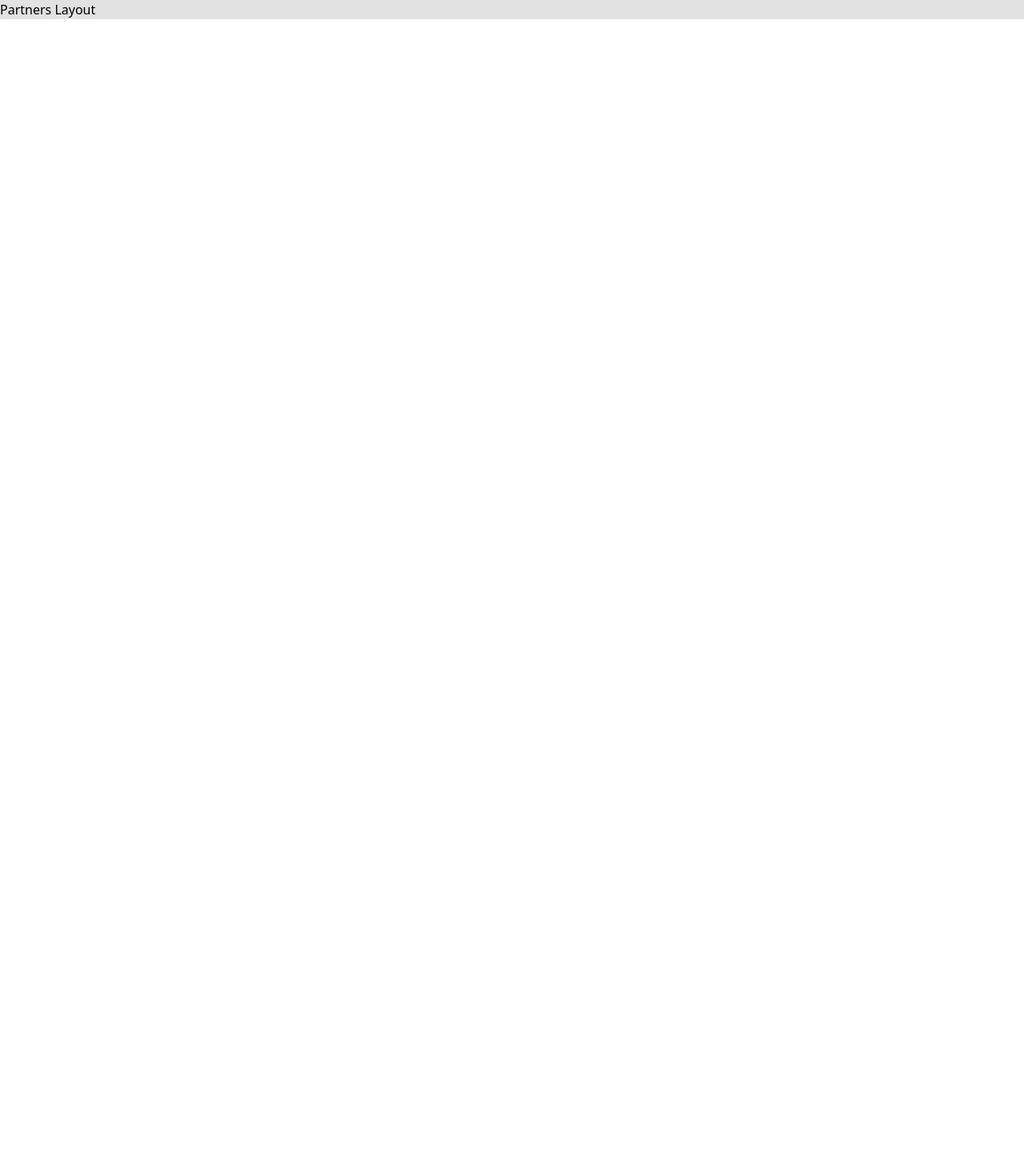
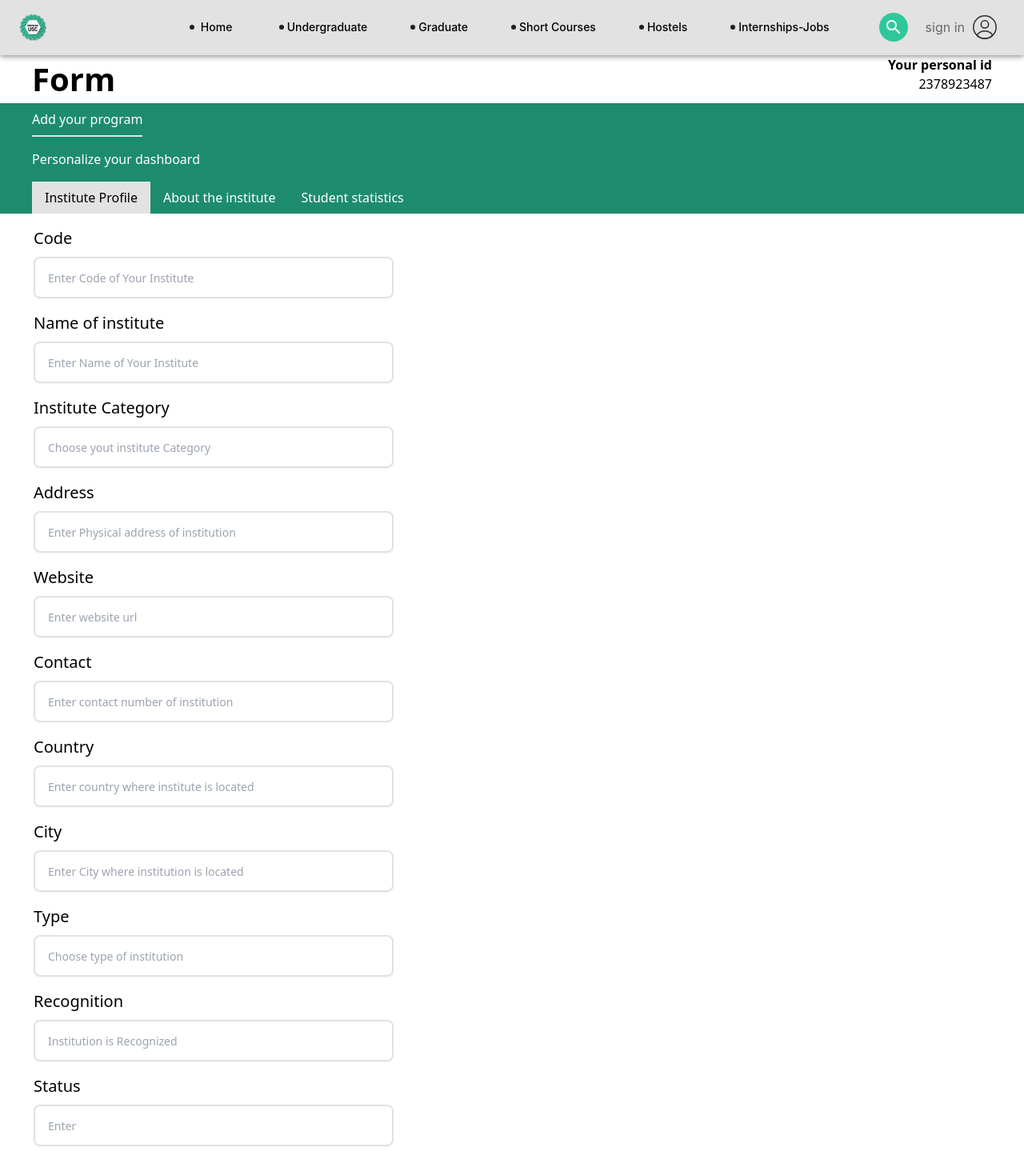
Before and after one commit to rohis10iq/admissions-apply, a React (Vite) app: page /partner/new-partnership in a window 1280 px wide. Shown: the top 1454 px of the page at 80% size. Before the commit the page ends 800 px from the top, so only its background shows below. Built offline with nearby package versions, Linux system fonts and the light colour scheme.

Commit message:
created basic form for adding new partners

```diff
--- a/package.json
+++ b/package.json
@@ -14,9 +14,11 @@
     "@emotion/styled": "^11.13.0",
     "@mui/icons-material": "^5.16.7",
     "@mui/material": "^5.16.7",
+    "@mui/styled-engine-sc": "^6.1.0",
     "react": "^18.3.1",
     "react-dom": "^18.3.1",
-    "react-router-dom": "^6.26.2"
+    "react-router-dom": "^6.26.2",
+    "styled-components": "^6.1.13"
   },
   "devDependencies": {
     "@eslint/js": "^9.9.0",
--- a/src/App.tsx
+++ b/src/App.tsx
@@ -11,6 +11,7 @@ const Partners = lazy(() => import("./components/Partners"));
 const App = () => {
   return (
     <>
+    <div className="bg-[#E2E2E2]">
       <Suspense fallback={<div>Loading...</div>}>
         <Navbar />
       </Suspense>
@@ -32,6 +33,7 @@ const App = () => {
       <Suspense fallback={<div>Loading...</div>}>
         <Footer />
       </Suspense>
+      </div>
     </>
   );
 };
--- a/src/components/Footer.tsx
+++ b/src/components/Footer.tsx
@@ -1,4 +1,4 @@
-import Container from "./Container";
+import Container from "../components/Container";
 import banner from "../assets/Rectangle 11.png";
 import { Button } from "@mui/material";
 import logo from "../assets/Web  1.png";
--- a/src/components/Header.tsx
+++ b/src/components/Header.tsx
@@ -1,9 +1,9 @@
-import HeaderSearch from "./HeaderSearch";
+import HeaderSearch from "../components/HeaderSearch";
 import CourseExploration from "../assets/Course Exploration.png";
 import addOne from "../assets/banner1.png";
 import addTwo from "../assets/Screenshot_1.png";
-import NavigationTile from "./NavigationTile";
-import Container from "./Container";
+import NavigationTile from "../components/NavigationTile";
+import Container from "../components/Container";
 const Header = () => {
   const tilesData = [
     {
--- /dev/null
+++ b/src/components/InputBox.tsx
@@ -0,0 +1,34 @@
+import { FC } from 'react'
+
+interface inputProps {
+    label: string,
+    type: string,
+    Value : string | number,
+    placeholder: string,
+    styling?: string,
+    name:string,
+    handleChange(event: React.ChangeEvent<HTMLInputElement>):void;
+}
+const InputBox: FC<inputProps> = ({ label, type, Value , placeholder, styling , name , handleChange }) => {
+    return (
+        <>
+            <div className='my-4'>
+                <label className="block text-[20px] font-normal mb-2">
+                    {label}
+                </label>
+                <div className="relative">
+                    <input
+                        type={type}
+                        name={name}
+                        value={Value}
+                        className={`px-4 py-3 w-full outline-none border-2 border-secondary bg-transparent shadow-sm rounded-lg placeholder:text-sm ${styling}`}
+                        placeholder={placeholder}
+                        onChange={handleChange}
+                    />
+                </div>
+            </div>
+        </>
+    )
+}
+
+export default InputBox
--- a/src/components/Navbar.tsx
+++ b/src/components/Navbar.tsx
@@ -42,7 +42,7 @@ function Navbar() {
   };
 
   return (
-    <AppBar position="fixed" color="secondary">
+    <AppBar position="sticky" color="secondary">
       <Container maxWidth="xl">
         <Toolbar disableGutters>
           <img src={Logo} alt={"logo"} className="w-[35px] h-[35px]" />
--- /dev/null
+++ b/src/components/Partnersform.tsx
@@ -0,0 +1,113 @@
+import * as React from 'react';
+import Button from '@mui/material/Button';
+import Container from "./Container"
+import Footer from "./Footer"
+import Navbar from "./Navbar"
+import InputBox from './InputBox';
+
+interface form{
+    code:string,
+    name:string,
+    category:string,
+    address:string,
+    website:string,
+    contact:string,
+    country:string,
+    city:string,
+    type:string,
+    recognition:string,
+    status:string,
+    paidstatus:string
+
+}
+function Partnersform() {
+
+    const [formData , setData] = React.useState<form>({});
+    const handleChange = (event: React.ChangeEvent<HTMLInputElement>) => {
+        const {name,value} = event.target;
+        setData((prev)=>{
+            return {...prev, [name]:value}
+        })
+    };
+
+    function formSubmittion(event: React.FormEvent<HTMLFormElement>){
+        event.preventDefault();
+        console.log(formData);
+
+        setData({
+            'code': '',
+            'name': '',
+            'category': '',
+            'address': '',
+            'website':'',
+            'contact':'',
+            'country': '',
+            'city': '',
+            'type': '',
+            'recognition': '',
+            'status': '',
+            'paidstatus':'',
+            })
+        return;
+    }
+
+    return (
+        <>
+        <Navbar />
+            <div>
+                <div className="flex justify-between items-start px-10">
+                    <div>
+                        <h1 className="text-[40px] font-extrabold">Form</h1>
+                    </div>
+                    <div className="text-end">
+                        <h1 className="font-bold">Your personal id</h1>
+                        <p>2378923487</p>
+                    </div>
+                </div>
+                <div className='w-full bg-primary flex flex-col justify-start items-start gap-4 px-10 text-white'>
+                    <button className='py-2 border-b-2 border-b-secondary outline-none'>Add your program</button>
+                    <p>Personalize your dashboard</p>
+                    <div id='tab-buttons' className='flex'>
+                        <button className='px-4 py-2 bg-secondary text-black'>Institute Profile</button>
+                        <button className='px-4 py-2 '>About the institute</button>
+                        <button className='px-4 py-2 '>Student statistics</button>
+                    </div>
+                </div>
+            </div>
+            <Container>
+                <div className="max-w-[450px] space-y-3">
+                   <form onSubmit={(e)=>formSubmittion(e)}>
+                        <InputBox label='Code'  type='text' Value={formData.code} placeholder='Enter Code of Your Institute'  name='code' handleChange={handleChange}/>
+
+                        <InputBox label='Name of institute' type='text' Value={formData.name} placeholder='Enter Name of Your Institute' name='name' handleChange={handleChange}/>
+
+                        <InputBox label='Institute Category' type='text' Value={formData.category} placeholder='Choose yout institute Category ' name='category' handleChange={handleChange}/>
+
+                        <InputBox label='Address' type='text' Value={formData.address} placeholder='Enter Physical address of institution' name='address' handleChange={handleChange}/>
+
+                        <InputBox label='Website' type='text' Value={formData.website} placeholder='Enter website url' name='website' handleChange={handleChange}/>
+
+                        <InputBox label='Contact' type='number' Value={formData.contact} placeholder='Enter contact number of institution' name='contact' handleChange={handleChange}/>
+
+                        <InputBox label='Country' type='text' Value={formData.country} placeholder='Enter country where institute is located' name='country' handleChange={handleChange}/>
+
+                        <InputBox label='City' type='text' Value={formData.city} placeholder='Enter City where institution is located' name='city' handleChange={handleChange}/>
+
+                        <InputBox label='Type' type='text' Value={formData.type} placeholder='Choose type of institution' name='type' handleChange={handleChange}/>
+
+                        <InputBox label='Recognition' type='text' Value={formData.recognition} placeholder='Institution is Recognized' name='recognition' handleChange={handleChange}/>
+
+                        <InputBox label='Status' type='text' Value={formData.status} placeholder='Enter' name='status' handleChange={handleChange}/>
+
+                        <InputBox label='Paid Status' type='text' Value={formData.paidstatus} placeholder='Enter' name='paidstatus' handleChange={handleChange}/>
+
+                        <Button variant="contained" type='submit'>Save</Button>
+                    </form>
+                </div>
+            </Container>
+        <Footer />
+        </>
+    )
+}
+
+export default Partnersform
--- a/src/layout/Layout.tsx
+++ /dev/null
@@ -1,11 +0,0 @@
-import { Outlet } from "react-router-dom"
-
-function Layout() {
-  return (
-    <div className="bg-[#E2E2E2]">
-        <Outlet/>
-    </div>
-  )
-}
-
-export default Layout
```
Also changed, not shown: src/Routing.tsx (+4 -12 lines), 1 other file (tests, documents, lock files or other folders).
